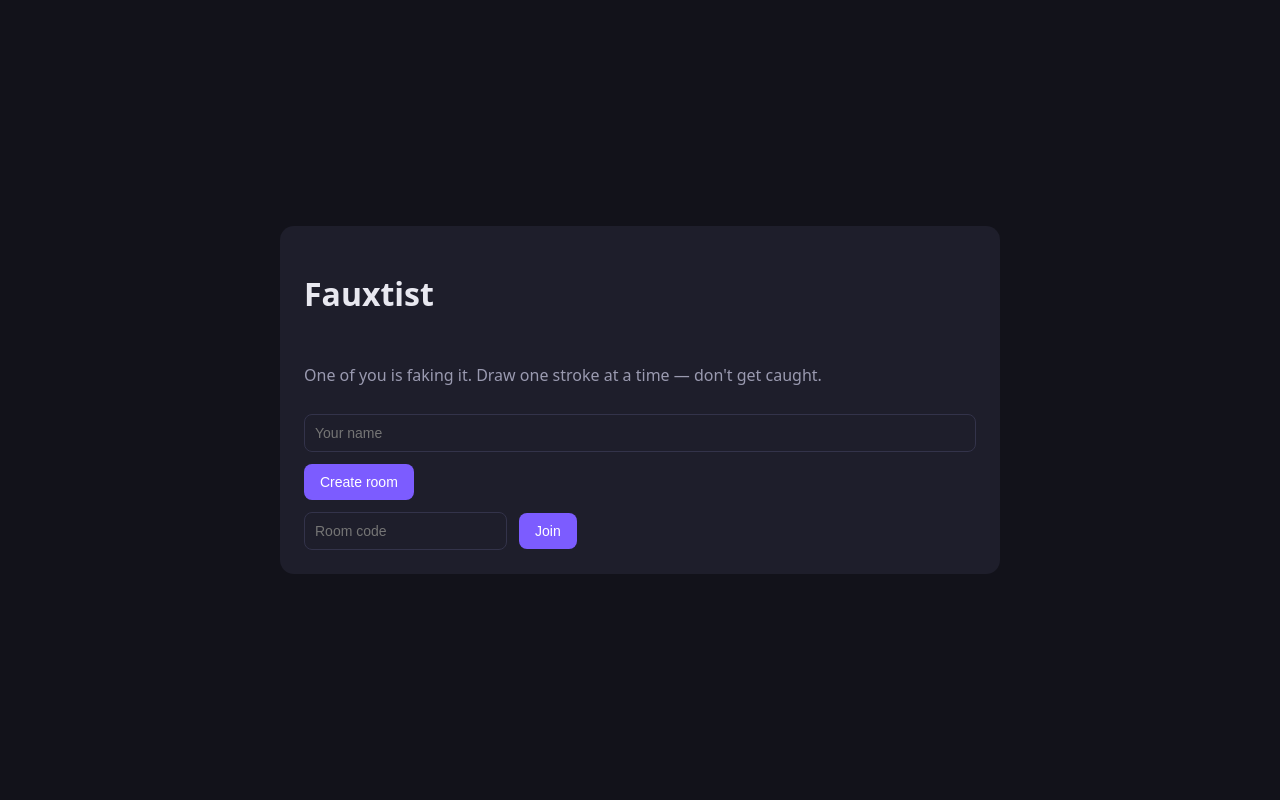
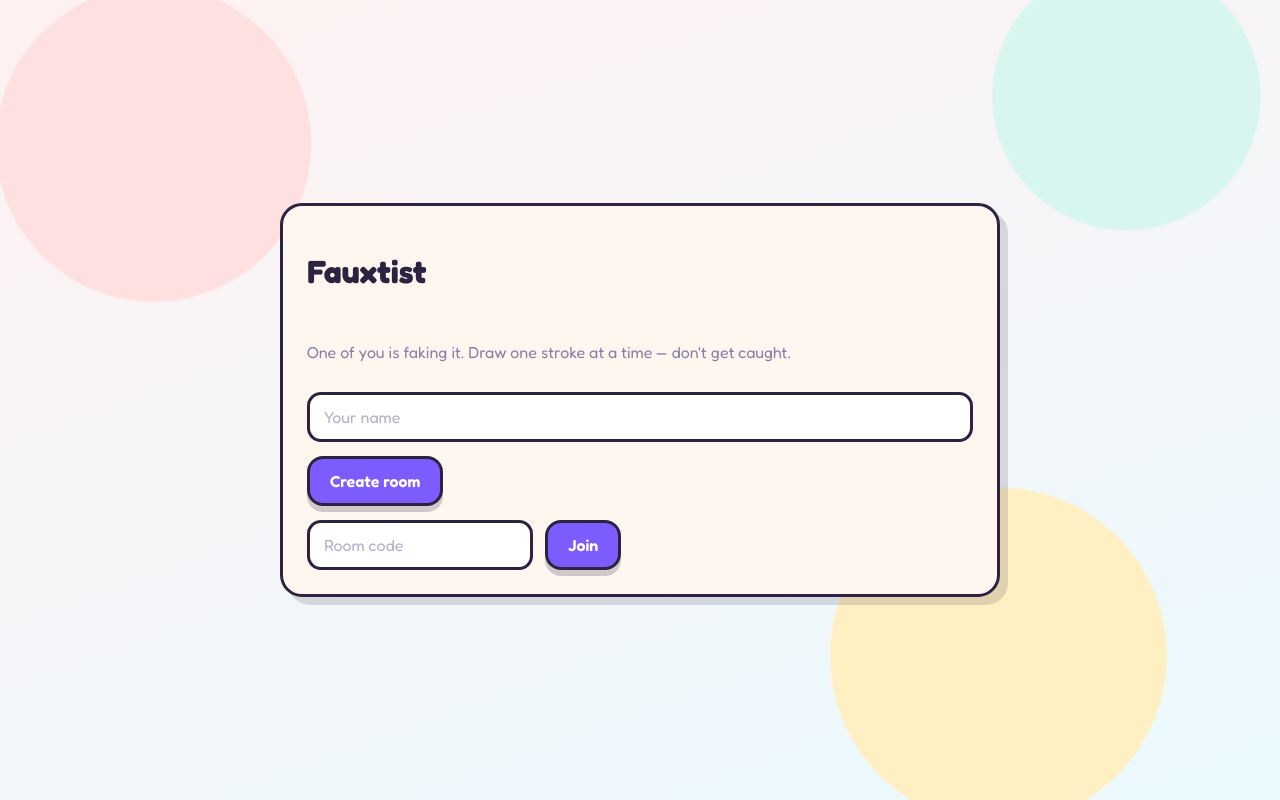
Before and after one commit to RishabJain30/fauxtist, a React (Vite) app in the folder web/: page / in a window 1280 px wide. Built offline with nearby package versions, Linux system fonts and the light colour scheme.

Commit message:
feat(web): Playful Pop design system + self-hosted Fredoka font

```diff
--- a/web/src/styles.css
+++ b/web/src/styles.css
@@ -1,15 +1,118 @@
-:root { --bg:#12121a; --panel:#1e1e2b; --accent:#7c5cff; --text:#e8e8f0; --muted:#9a9ab0; }
+@font-face {
+  font-family: 'Fredoka';
+  src: url('/fonts/fredoka.woff2') format('woff2');
+  font-weight: 400 700;
+  font-display: swap;
+}
+
+:root {
+  --paper: #fff7ef;
+  --ink: #2b2340;
+  --coral: #ff6b6b;
+  --violet: #7c5cff;
+  --teal: #22c1a4;
+  --amber: #ffc93c;
+  --sky: #4aa8ff;
+  --muted: #8a7fa6;
+  --card-shadow: 8px 8px 0 rgba(43, 35, 64, .15);
+  --btn-shadow: 0 6px 0 rgba(43, 35, 64, .22);
+  --radius: 22px;
+}
+
 * { box-sizing: border-box; }
-body { margin:0; background:var(--bg); color:var(--text); font-family: system-ui, sans-serif; }
-button { background:var(--accent); color:#fff; border:0; border-radius:8px; padding:10px 16px; font-size:14px; cursor:pointer; }
-button:disabled { opacity:.4; cursor:not-allowed; }
-input { background:var(--panel); border:1px solid #33334a; color:var(--text); border-radius:8px; padding:10px; font-size:14px; }
-.center { min-height:100vh; display:flex; align-items:center; justify-content:center; }
-.card { background:var(--panel); padding:24px; border-radius:14px; width:min(720px,92vw); }
-.row { display:flex; gap:12px; align-items:center; }
-.col { display:flex; flex-direction:column; gap:12px; }
-.muted { color:var(--muted); }
-.players li { padding:6px 0; }
-.me { color:var(--accent); font-weight:600; }
-canvas { background:#fff; border-radius:12px; touch-action:none; width:100%; aspect-ratio:4/3; }
-.badge { background:#33334a; border-radius:6px; padding:2px 8px; font-size:12px; }
+
+body {
+  margin: 0;
+  font-family: Fredoka, system-ui, sans-serif;
+  color: var(--ink);
+  min-height: 100vh;
+  background:
+    radial-gradient(circle at 12% 18%, #ffe0e0 0 12%, transparent 12.2%),
+    radial-gradient(circle at 88% 12%, #d7f6ef 0 10%, transparent 10.2%),
+    radial-gradient(circle at 78% 82%, #fff0c4 0 14%, transparent 14.2%),
+    linear-gradient(160deg, #fff1f1, #eafaff);
+  background-attachment: fixed;
+}
+
+.center { min-height: 100vh; display: flex; align-items: center; justify-content: center; padding: 24px; }
+.col { display: flex; flex-direction: column; gap: 14px; }
+.row { display: flex; gap: 12px; align-items: center; flex-wrap: wrap; }
+.muted { color: var(--muted); }
+
+/* Brand */
+.logo {
+  font-weight: 700; font-size: 44px; letter-spacing: -1px; margin: 0;
+  background: linear-gradient(90deg, var(--coral), var(--violet));
+  -webkit-background-clip: text; background-clip: text; color: transparent;
+}
+
+/* Cards */
+.card {
+  background: var(--paper);
+  border: 3px solid var(--ink);
+  border-radius: var(--radius);
+  padding: 24px;
+  box-shadow: var(--card-shadow);
+  width: min(720px, 92vw);
+}
+
+/* Buttons */
+button, .btn {
+  font-family: inherit; font-weight: 600; font-size: 16px;
+  border: 3px solid var(--ink); border-radius: 16px;
+  padding: 12px 20px; cursor: pointer;
+  background: var(--violet); color: #fff;
+  box-shadow: var(--btn-shadow); transition: transform .08s ease, box-shadow .08s ease;
+}
+button:hover:not(:disabled), .btn:hover:not(:disabled) { transform: translateY(-2px); box-shadow: 0 8px 0 rgba(43,35,64,.22); }
+button:active:not(:disabled), .btn:active:not(:disabled) { transform: translateY(3px); box-shadow: 0 2px 0 rgba(43,35,64,.22); }
+button:disabled, .btn:disabled { opacity: .45; cursor: not-allowed; box-shadow: none; }
+.btn-primary { background: var(--violet); color: #fff; width: 100%; font-size: 20px; padding: 16px; }
+.btn-mic { background: var(--teal); color: #fff; }
+.btn-ghost { background: #fff; color: var(--ink); }
+
+/* Inputs */
+input {
+  font-family: inherit; font-size: 16px;
+  background: #fff; border: 3px solid var(--ink); color: var(--ink);
+  border-radius: 14px; padding: 12px 14px;
+}
+input::placeholder { color: #b6adc9; }
+
+/* Pills / badges */
+.pill {
+  display: inline-flex; align-items: center; gap: 6px;
+  background: #fff; border: 2px solid var(--ink); border-radius: 999px;
+  padding: 5px 12px; font-weight: 500; box-shadow: 0 3px 0 rgba(43,35,64,.12);
+}
+.badge {
+  display: inline-flex; align-items: center; gap: 6px;
+  background: var(--amber); color: var(--ink); border: 2px solid var(--ink);
+  border-radius: 999px; padding: 2px 10px; font-size: 13px; font-weight: 600;
+}
+
+/* Room code */
+.roomcode {
+  font-size: 40px; font-weight: 700; letter-spacing: 4px;
+  background: var(--ink); color: var(--amber);
+  padding: 4px 16px; border-radius: 14px; display: inline-block; transform: rotate(-1deg);
+}
+
+/* Avatars + players */
+.avatar {
+  width: 40px; height: 40px; border-radius: 12px; flex: 0 0 auto;
+  display: grid; place-items: center; font-size: 22px; border: 2px solid var(--ink);
+}
+.players { list-style: none; padding: 0; margin: 14px 0; display: flex; flex-direction: column; gap: 10px; }
+.player {
+  display: flex; align-items: center; gap: 12px;
+  background: #fff; border: 2px solid var(--ink); border-radius: 16px;
+  padding: 8px 12px; font-size: 18px; font-weight: 500;
+}
+.me { color: var(--violet); font-weight: 700; }
+
+/* Board */
+canvas { background: #fff; border-radius: 12px; touch-action: none; width: 100%; aspect-ratio: 4/3; }
+
+/* Section label */
+.label { font-size: 13px; text-transform: uppercase; letter-spacing: 1px; font-weight: 600; color: var(--coral); }
```
Also changed, not shown: web/public/fonts/fredoka.woff2 (added).
